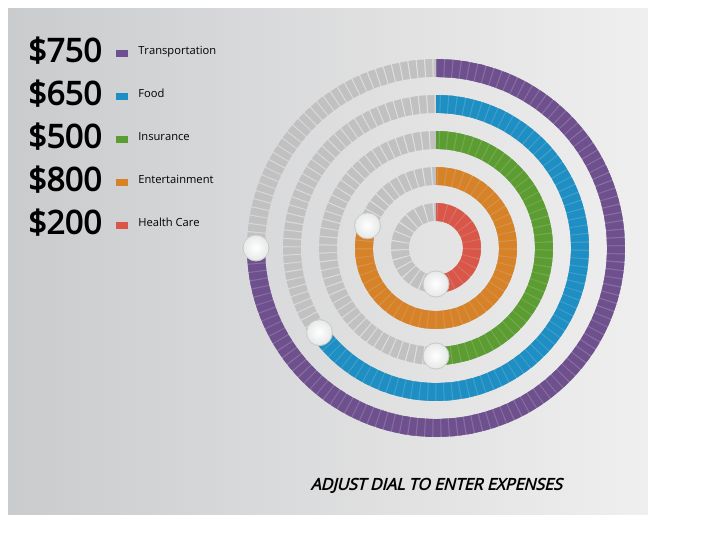
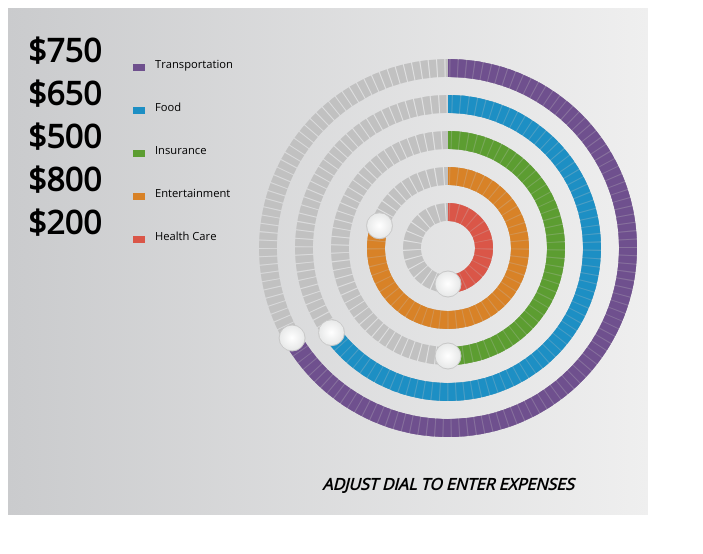
Before and after one commit to Superlukec/circular-slider, a website: page demo/index.html in a window 1280 px wide. Shown: the whole page, without its empty margins (0-703 px from the left). Drawn offline with nearby package versions, Linux system fonts and the light colour scheme.

Commit message:
Legend is now based on display:grid; Min value - tested and works

```diff
--- a/demo/index.html
+++ b/demo/index.html
@@ -21,7 +21,7 @@
         value: 750,
         step: 10,
         maxValue: 1000,
-        minValue: 0,
+        minValue: 250,
         color: '#6f508e',
       }, {
         name: 'Food',
--- a/src/main.ts
+++ b/src/main.ts
@@ -7,9 +7,9 @@ let slider1 = new Slider(
   [{
     name: 'Transportation',
     value: 750,
-    step: 10,
+    step: 50,
     maxValue: 1000,
-    minValue: 0,
+    minValue: 250,
     color: '#6f508e',
   }, {
     name: 'Food',
--- a/src/sliderClass.ts
+++ b/src/sliderClass.ts
@@ -89,7 +89,17 @@ export class Slider {
   // helper function - get angle based on the value
   calculateAngleBasedOnValue = (s: SliderVariable) => {
 
-    let angle = s.value * 360 / s.maxValue;
+    let fullCircle = 360;
+    let maxVal = s.maxValue;
+    let value = s.value;
+
+    if (s?.minValue > 0) {
+      // if MIN value we calculate the right value
+      maxVal -= s.minValue;
+      value -= s.minValue;
+    }
+
+    let angle = value * fullCircle / maxVal;
 
     if (angle === 360) angle = 359;
 
@@ -98,9 +108,21 @@ export class Slider {
 
   // helper function  - get the value based on the angle
   calculateValueBasedOnAngle = (s: SliderVariable, angle: number):number => {
-      let number = s.maxValue * angle / 360;
 
-      return Math.ceil(number / s.step) * s.step;
+      let fullCircle = 360;
+      let maxVal = s.maxValue;
+
+      if (s?.minValue > 0) {
+        // if MIN value we calculate the right value
+        maxVal -= s.minValue;
+      }
+
+      let calculateValue = (maxVal * angle / fullCircle)
+      calculateValue += s.minValue;
+
+      let calculatedValueWithStep = Math.ceil(calculateValue / s.step) * s.step;
+
+      return calculatedValueWithStep;
   }
 
   // progress slider arc generator
@@ -218,11 +240,10 @@ export class Slider {
   // we prepare the legend
   drawLegend = () => {
 
-    let elements = '';
+    let elements = '<div style="display:grid; grid-template-columns: 90px 1fr;">';
 
     this.sliders.map((s) => {
       elements += `
-        <div style="display: flex; align-items: center;">
           <div style="font-weight: bold; font-size: 2rem;">
             $${s.value}
           </div>
@@ -231,9 +252,10 @@ export class Slider {
                   width: 12px; height: 7px; background: ${s.color};"></div>
             <div style="margin-left: 10px; font-size: .7rem;">${s.name}</div>
           </div>
-        </div>
       `;
     })
+
+    elements += '</div>';
 
     return elements;
   }
--- a/src/style.css
+++ b/src/style.css
@@ -3,7 +3,7 @@ body {
 }
 
 #app {
-    width: 600px;
+    width: 650px;
     padding: 20px;
     background: rgb(238,238,238);
     background: linear-gradient(90deg, #cacbcd 0%, #efefef 100%);
```
Also changed, not shown: dist/slider-class.js, dist/slider-class.umd.cjs.
